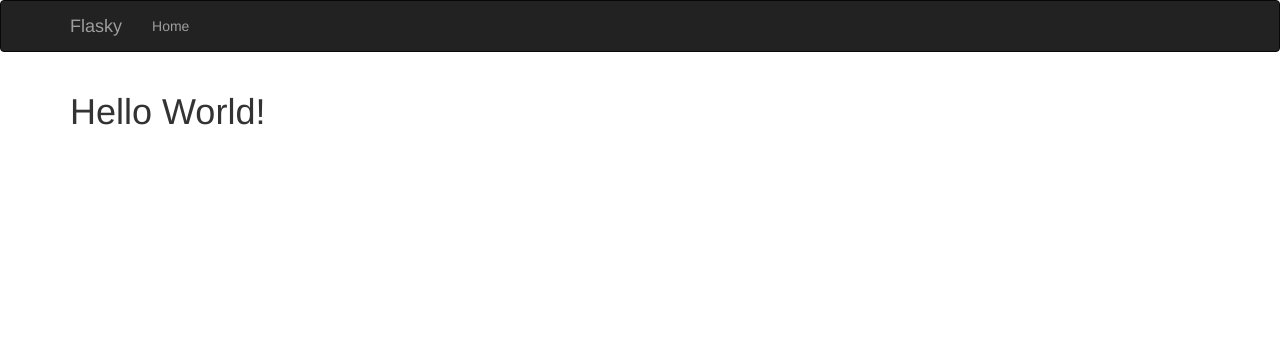
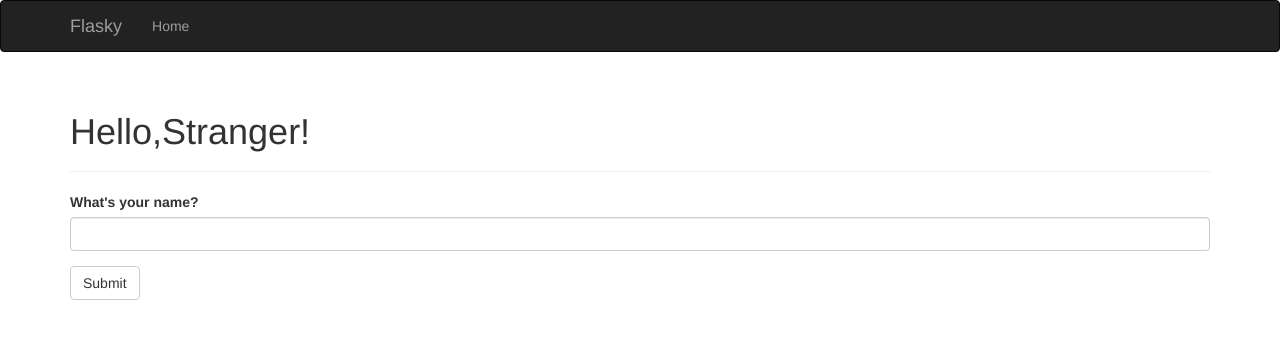
Before and after one commit to michael-hoo/myblog, a Flask app: page / in a window 1280 px wide. Shown: the top 339 px of the page. Run offline with Flask 2, Linux system fonts and the light colour scheme; some libraries are stand-ins or nearby versions.

Commit message:
bug fixed

```diff
--- a/hello.py
+++ b/hello.py
@@ -1,17 +1,30 @@
-from flask import Flask, request, make_response, render_template
+from flask import Flask, session, redirect, url_for, flash
+from flask import render_template, request, make_response
 from flask_script import Manager
 from flask_bootstrap import Bootstrap
+from flask_wtf import FlaskForm
+from wtforms import StringField, SubmitField
+from wtforms.validators import DataRequired
 
 
 app = Flask(__name__)
+
+app.config['SECRET_KEY'] = 'hard to guess string'
+
 manager = Manager(app)
 bootstrap = Bootstrap(app)
 
 
-@app.route('/')
-@app.route('/index')
+@app.route('/', methods=['GET', 'POST'])
 def index():
-    return render_template('index.html')
+    form = NameForm()
+    if form.validate_on_submit():
+        old_name = session.get('name')
+        if old_name is not None and old_name != form.name.data:
+            flash('Looks like you have changed your name!')
+        session['name'] = form.name.data
+        return redirect(url_for('index'))
+    return render_template('index.html', form=form, name=session.get('name'))
 
 
 @app.route('/user/<name>')
@@ -57,5 +70,10 @@ def test_macros():
     return render_template('test_macros.html', a_list=a_list)
 
 
+class NameForm(FlaskForm):
+    name = StringField("What's your name?", validators=[DataRequired()])
+    submit = SubmitField('Submit')
+
+
 if __name__ == '__main__':
     manager.run()
--- a/templates/base.html
+++ b/templates/base.html
@@ -32,6 +32,14 @@
 
 {% block content %}
 <div class="container">
+    {% for message in get_flashed_messages() %}
+    <div class="alert alert-warning">
+        <button type="button" class="close" data-dismiss="alert">
+            &times;
+        </button>
+        {{message}}
+    </div>
+    {% endfor %}
     {% block page_content %}{% endblock %}
 </div>
 {% endblock %}
--- a/templates/index.html
+++ b/templates/index.html
@@ -1,9 +1,14 @@
 {% extends "base.html" %}
+{% import "bootstrap/wtf.html" as wtf %}
 
-{% block title %}
-    {{super()}}index
-{% endblock %}
+{% block title %}Flasky{% endblock %}
 
 {% block page_content %}
-    <h1>Hello World!</h1>
+<div class="page-header">
+    <h1>
+        Hello,{% if name %}{{name|capitalize}}
+        {% else %}Stranger{% endif %}!
+    </h1>
+</div>
+{{ wtf.quick_form(form)}}
 {% endblock %}
```
